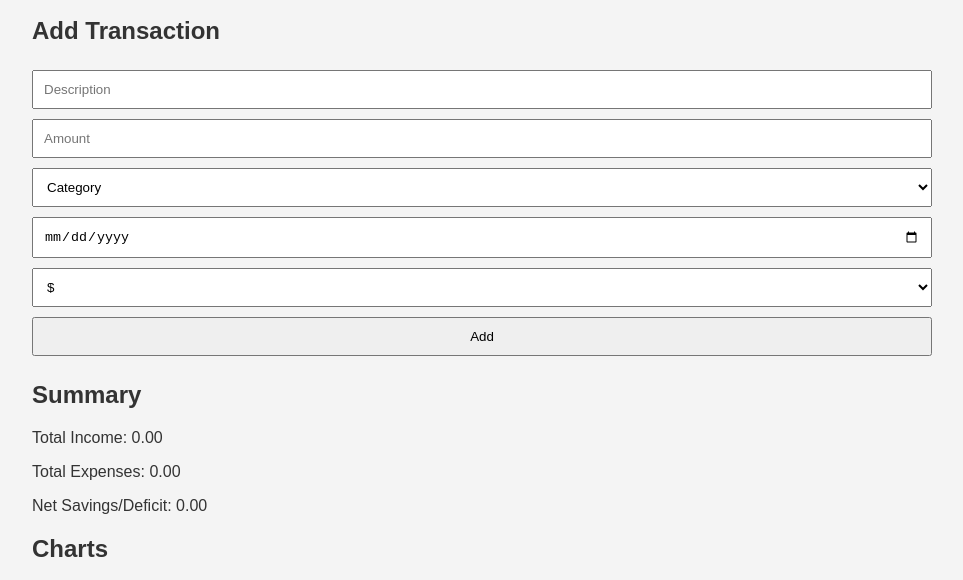
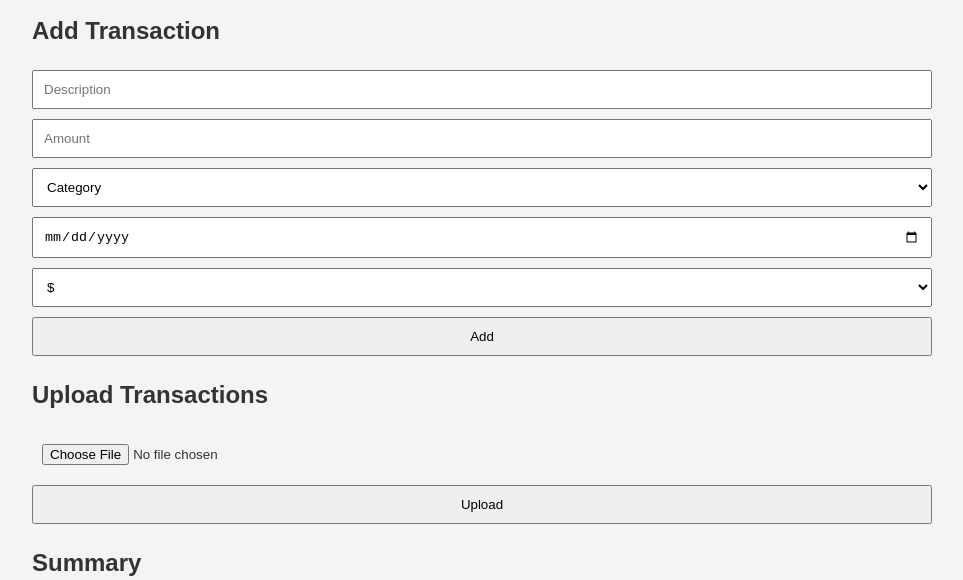
Before and after one commit to AzareMercer/Expense-Tracker, a plain HTML site: page index.html in a window 1280 px wide. Shown: the part 131-711 px from the top of the page, without its empty margins (158-1121 px from the left). Drawn offline with nearby package versions, Linux system fonts and the light colour scheme.

Commit message:
Update index.html

```diff
--- a/index.html
+++ b/index.html
@@ -40,6 +40,12 @@
             </form>
         </div>
 
+        <div class="form-section">
+            <h2>Upload Transactions</h2>
+            <input type="file" id="upload-file" accept=".csv, .xlsx">
+            <button id="upload-button">Upload</button>
+        </div>
+
         <div class="summary-section">
             <h2>Summary</h2>
             <p>Total Income: <span id="total-income">0</span></p>
```
